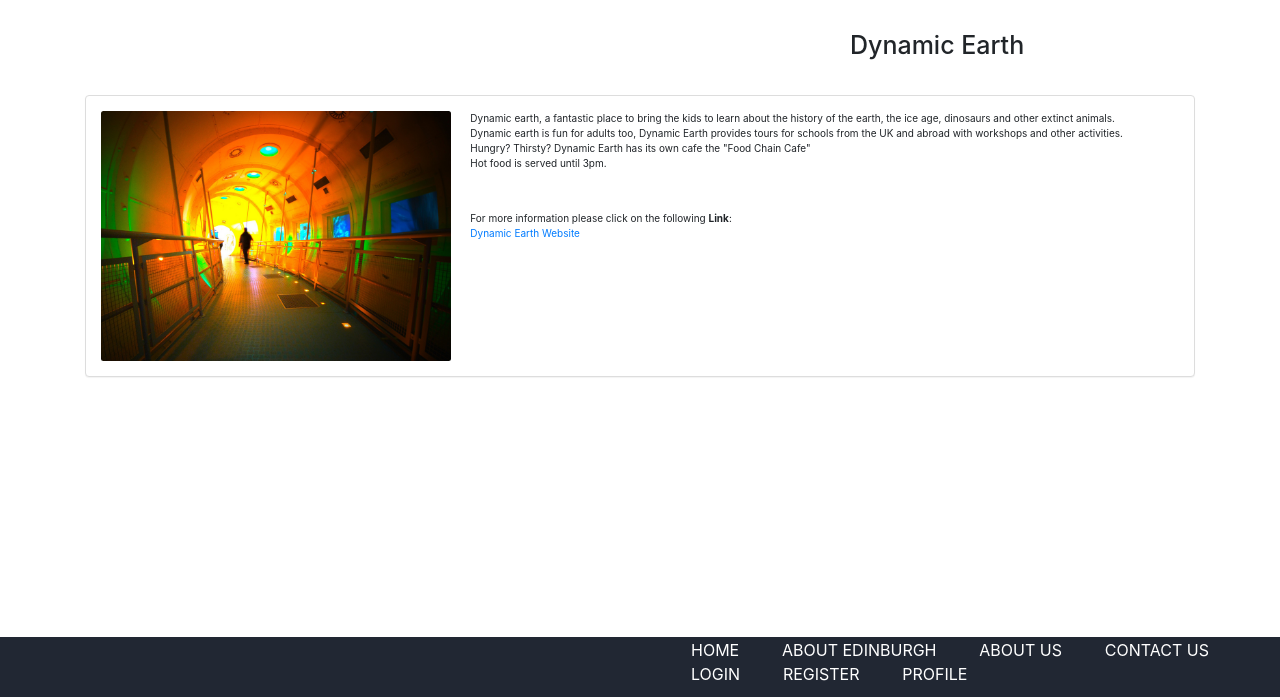
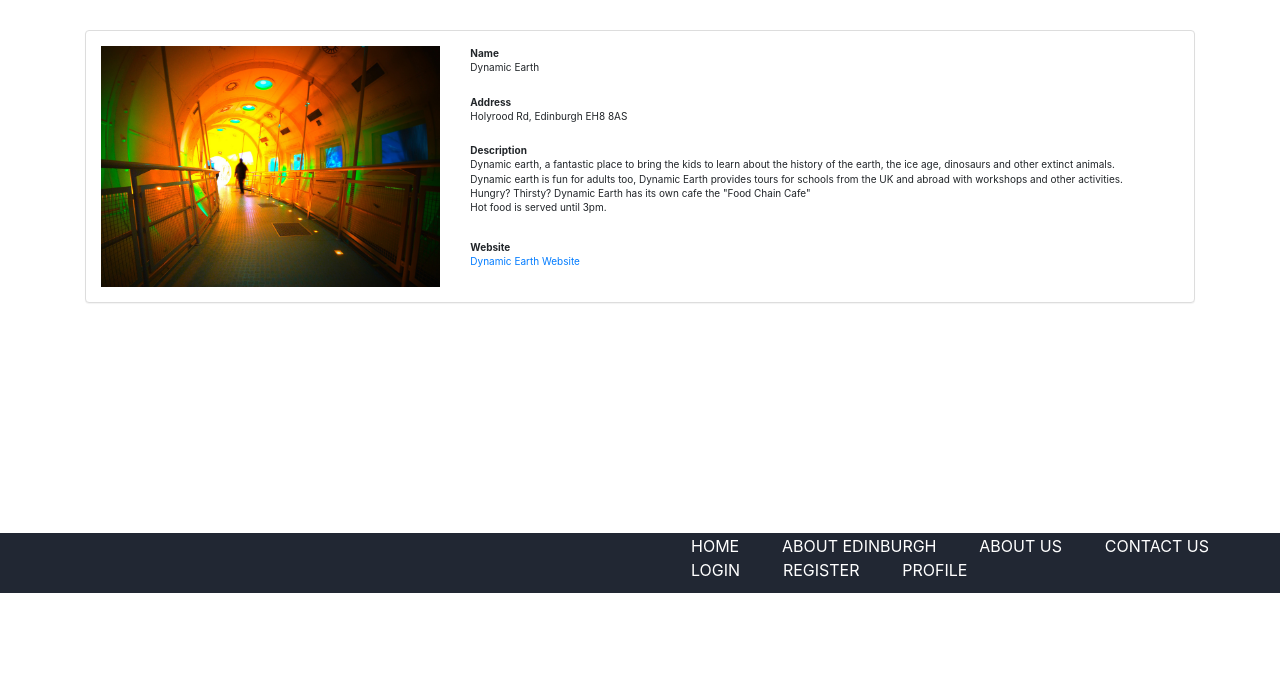
Before and after one commit to Linoo56/Edinburgh-Travel-Planner, a Flask app: template templates/Tourist information page/touristinformationpage.html in a window 1280 px wide. Shown: the part 100-800 px from the top of the page. Run offline with Flask 2, Linux system fonts and the light colour scheme; the template is opened without the code that fills it, so the values that code supplies are empty; some libraries are stand-ins or nearby versions.

Commit message:
Tourist information page updated
responsiveness of text, image and descriptions added,  footer still needs to be fixed but major updates to display

```diff
--- a/templates/Tourist information page/style.css
+++ b/templates/Tourist information page/style.css
@@ -132,7 +132,7 @@
     clear: both;
     background-color: #212733;
     color: white;
-    margin: auto;
+    margin: 60px;
     padding: 5px;
 }
 footer nav{
@@ -181,9 +181,7 @@
     font-size: 16px;
 }
 
-.Align1 {
-padding-left: 850px;
-}
+
 
 .span {
 border-color: #000000;
--- a/templates/Tourist information page/touristinformationpage.html
+++ b/templates/Tourist information page/touristinformationpage.html
@@ -30,11 +30,11 @@
     <br>
     <br>
 <body>
-<div class="Align1">
-<h1> Dynamic Earth</h1>
-</div>
-<br>
-<br>
+
+
+
+
+
 
 
 <div class="container">
@@ -44,22 +44,30 @@
     <div class="row">
     <div class="col-xs-4">
 
-    <img src="dynamic_earth_2.png" class="rounded" height="250" width="350" alt="Dynamic Earth">
+    <img src="dynamic_earth_2.png" class="img-responsive" height="250" width="350" alt="Dynamic Earth">
   </div>
 
     <div class="col-xs-8">
-
+    <dl>
+        <dt>Name</dt>
+        <dd>Dynamic Earth</dd>
+        <br>
+        <dt>Address</dt>
+        <dd>Holyrood Rd, Edinburgh EH8 8AS</dd>
+        <br>
+        <dt>Description</dt>
+        <dd>
     <p>Dynamic earth, a fantastic place to bring the kids to learn about the history of the earth, the ice age, dinosaurs
     and other extinct animals. <br> Dynamic earth is fun for adults too, Dynamic Earth provides tours for schools from the UK
     and abroad with workshops and other activities. <br>
     Hungry? Thirsty? Dynamic Earth has its own cafe the "Food Chain Cafe" <br>
-    Hot food is served until 3pm.</p>
+        Hot food is served until 3pm.</p> </dd>
         <br>
-        <br>
-        <p> For more information please click on the following <b>Link</b>: <br>
-            <a href="https://www.dynamicearth.co.uk/"> Dynamic Earth Website</a></p>
 
+        <dt>Website</dt>
+        <dd><a href="https://www.dynamicearth.co.uk/"> Dynamic Earth Website</a></dd>
 
+    </dl>
     </div>
     </div>
 </div>
@@ -70,7 +78,7 @@
 </div>
 
 
-</body>
+
 <br>
     <br>
     <br>
@@ -85,10 +93,12 @@
     <br>
     <br>
     <br>
-    <br>
-    <br>
+
+
+
 <!-- Footer -->
-    <footer>
+    <footer class="footer">
+
     <nav>
         <ul>
             <li class="current"><a href="{{ url_for('home') }}">Home</a></li>
@@ -100,9 +110,11 @@
             <li><a href="{{ url_for('profile') }}">Profile</a></li>
         </ul>
     </nav>
+
 </footer>
+</body>
 </html>
-{% extends 'layout.html' %}
+{%extends 'layout.html'%}
 
- {% block body%}
- {% endblock %}
+ {%block body%}
+ {%endblock%}
```
